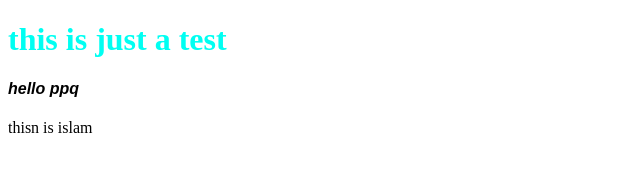
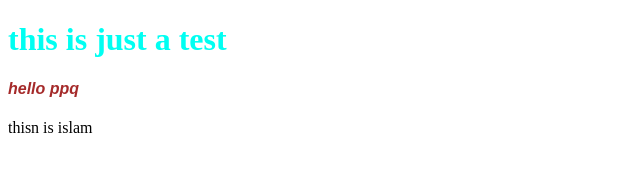
Before and after one commit to Ameur007x/ameur007x.github.io, a plain HTML site: page index.html in a window 1280 px wide. Shown: the full height of the page, 0-640 px from the left. Drawn offline with Linux system fonts and the light colour scheme.

Commit message:
chnaged color

```diff
--- a/index.html
+++ b/index.html
@@ -8,7 +8,7 @@
 </head>
 <body>
     <h1>this is just a test</h1>
-    <h3></h3>
+
 <h4>hello ppq</h4>
 
     <p>thisn is islam</p>
--- a/style.css
+++ b/style.css
@@ -1,3 +1,5 @@
 h1{color: rgb(0, 255, 242);}
 h4{font-family: Arial, Helvetica, sans-serif;
-font-style: italic;}
+font-style: italic;
+color: brown;
+size: 40px;}
```
